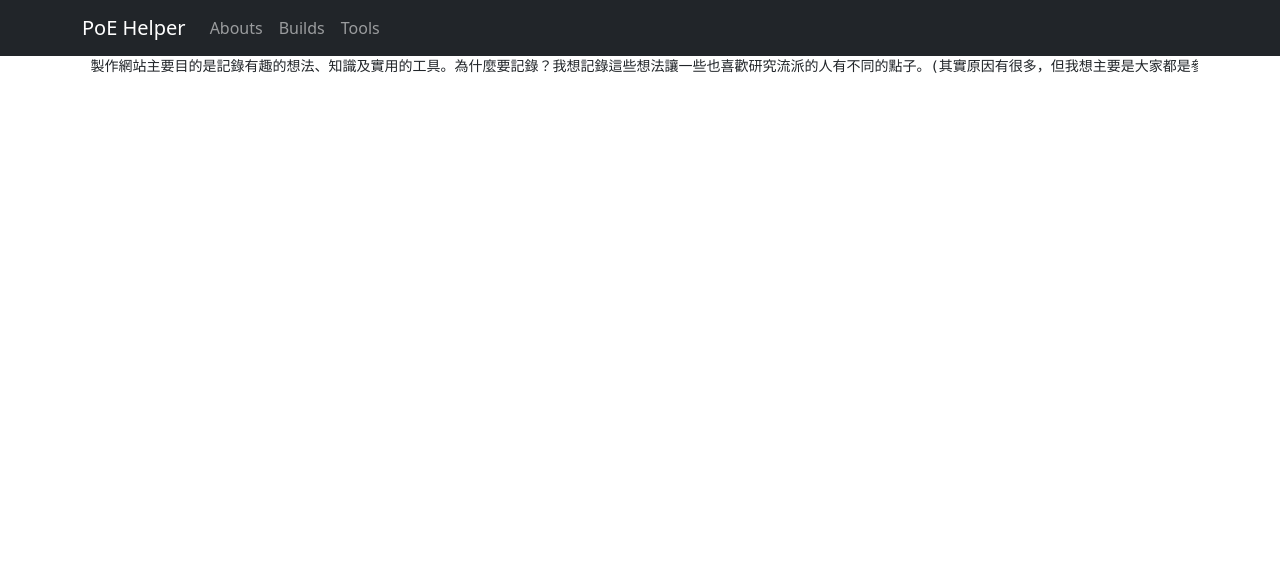
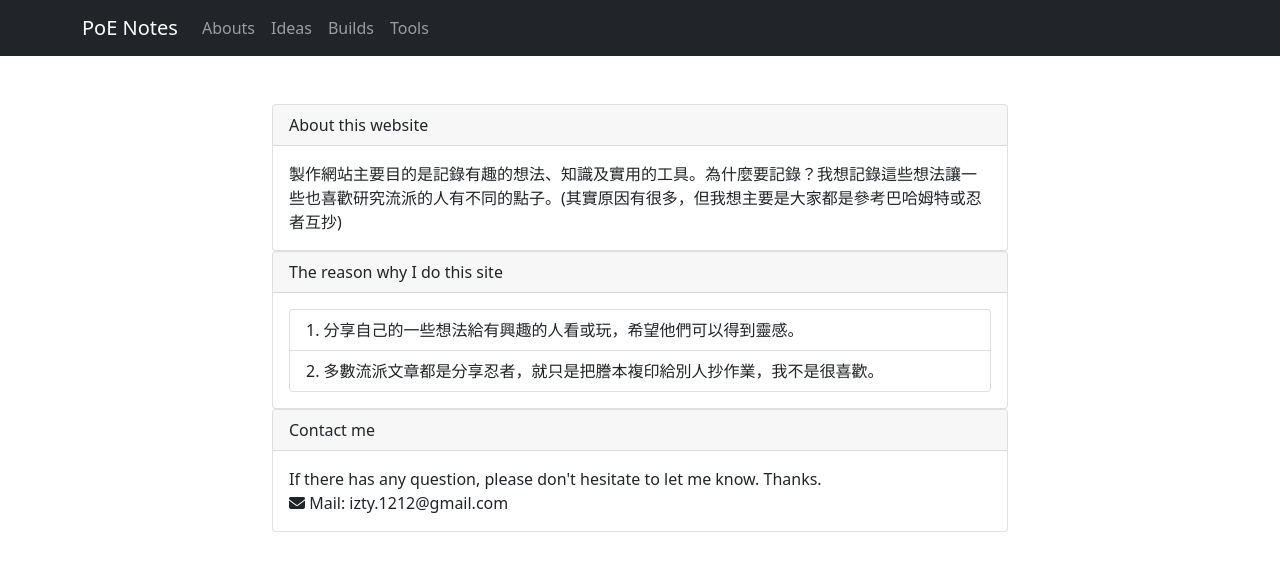
Before and after one commit to itztrueE/PoE-Notes, a Flask app: page / in a window 1280 px wide. Shown: the top 579 px of the page. Run offline with Flask 2, Linux system fonts and the light colour scheme; some libraries are stand-ins or nearby versions.

Commit message:
[1103] Update Index Page

```diff
--- a/templates/abouts.html
+++ b/templates/abouts.html
@@ -6,7 +6,46 @@
 {% endblock %}
 {% block body %}
     {{ super() }}
-    <div class="container">
-        <pre> 製作網站主要目的是記錄有趣的想法、知識及實用的工具。為什麼要記錄？我想記錄這些想法讓一些也喜歡研究流派的人有不同的點子。(其實原因有很多，但我想主要是大家都是參考巴哈姆特或忍者互抄) </pre>
+    <div class="container py-5">
+        <div class="row justify-content-md-center">
+            <div class="col-md-8 col-sm-12 align-self-center">
+                <div class="card">
+                    <div class="card-header">
+                        About this website
+                    </div>
+                    <div class="card-body">
+                        <p class="card-text">製作網站主要目的是記錄有趣的想法、知識及實用的工具。為什麼要記錄？我想記錄這些想法讓一些也喜歡研究流派的人有不同的點子。(其實原因有很多，但我想主要是大家都是參考巴哈姆特或忍者互抄)</p>
+                    </div>
+                </div>
+            </div>
+        </div>
+        <div class="row justify-content-md-center">
+            <div class="col-md-8 col-sm-12 align-self-center">
+                <div class="card">
+                    <div class="card-header">
+                        The reason why I do this site
+                    </div>
+                    <div class="card-body">
+                        <ol class="list-group list-group-numbered">
+                            <li class="list-group-item">分享自己的一些想法給有興趣的人看或玩，希望他們可以得到靈感。</li>
+                            <li class="list-group-item">多數流派文章都是分享忍者，就只是把謄本複印給別人抄作業，我不是很喜歡。</li>
+                          </ol>
+                    </div>
+                </div>
+            </div>
+        </div>
+        <div class="row justify-content-md-center">
+            <div class="col-md-8 col-sm-12 align-self-center">
+                <div class="card">
+                    <div class="card-header">
+                        Contact me
+                    </div>
+                    <div class="card-body">
+                        If there has any question, please don't hesitate to let me know. Thanks.
+                        <p class="card-text"><i class="fa-solid fa-envelope"></i> Mail: izty.1212@gmail.com</p>
+                    </div>
+                </div>
+            </div>
+        </div>
     </div>
 {% endblock %}
--- a/templates/templates.html
+++ b/templates/templates.html
@@ -10,19 +10,18 @@
     <script src="https://cdn.jsdelivr.net/npm/bootstrap@5.0.2/dist/js/bootstrap.min.js" integrity="sha384-cVKIPhGWiC2Al4u+LWgxfKTRIcfu0JTxR+EQDz/bgldoEyl4H0zUF0QKbrJ0EcQF" crossorigin="anonymous"></script>
     <!-- Bootstrap v5.0 CSS -->
     <link href="https://cdn.jsdelivr.net/npm/bootstrap@5.0.2/dist/css/bootstrap.min.css" rel="stylesheet" integrity="sha384-EVSTQN3/azprG1Anm3QDgpJLIm9Nao0Yz1ztcQTwFspd3yD65VohhpuuCOmLASjC" crossorigin="anonymous">
-    <!-- FontAwesome -->
-    <script src="https://kit.fontawesome.com/bd299b3d18.js"></script>
+    <!-- FontAwesome v6.2.0 -->
+    <script src="https://kit.fontawesome.com/92a655b5a8.js" crossorigin="anonymous"></script>
 
-    <title> PoE Helper </title>
+    <title> PoE Notes </title>
     {% endblock %}
 </head>
 <body>
     <!-- navbar -->
-    {% block body %}
     <div>
         <nav class="navbar navbar-expand-lg navbar-dark bg-dark">
             <div class="container">
-                <a class="navbar-brand js-scroll-trigger" href="/">PoE Helper</a>
+                <a class="navbar-brand js-scroll-trigger" href="/">PoE Notes</a>
                 <button class="navbar-toggler navbar-dark" data-toggle="collapse" data-target="#navbarResponsive" aria-controls="navbarResponsive" aria-expanded="false" aria-label="Toggle navigation" type="button" name="button">
                     <span class="navbar-toggler-icon"></span>
                 </button>
@@ -30,6 +29,9 @@
                 <ul class="navbar-nav">
                     <li class="nav-item">
                         <a class="nav-link js-scroll-trigger" href="/abouts">Abouts</a>
+                    </li>
+                    <li class="nav-item">
+                        <a class="nav-link js-scroll-trigger" href="/ideas">Ideas</a>
                     </li>
                     <li class="nav-item">
                         <a class="nav-link js-scroll-trigger" href="/builds">Builds</a>
@@ -42,6 +44,8 @@
             </div>
         </nav>
     </div>
+    {% block body %}
     {% endblock %}
+    <!-- footer -->
 </body>
 </html>
```
